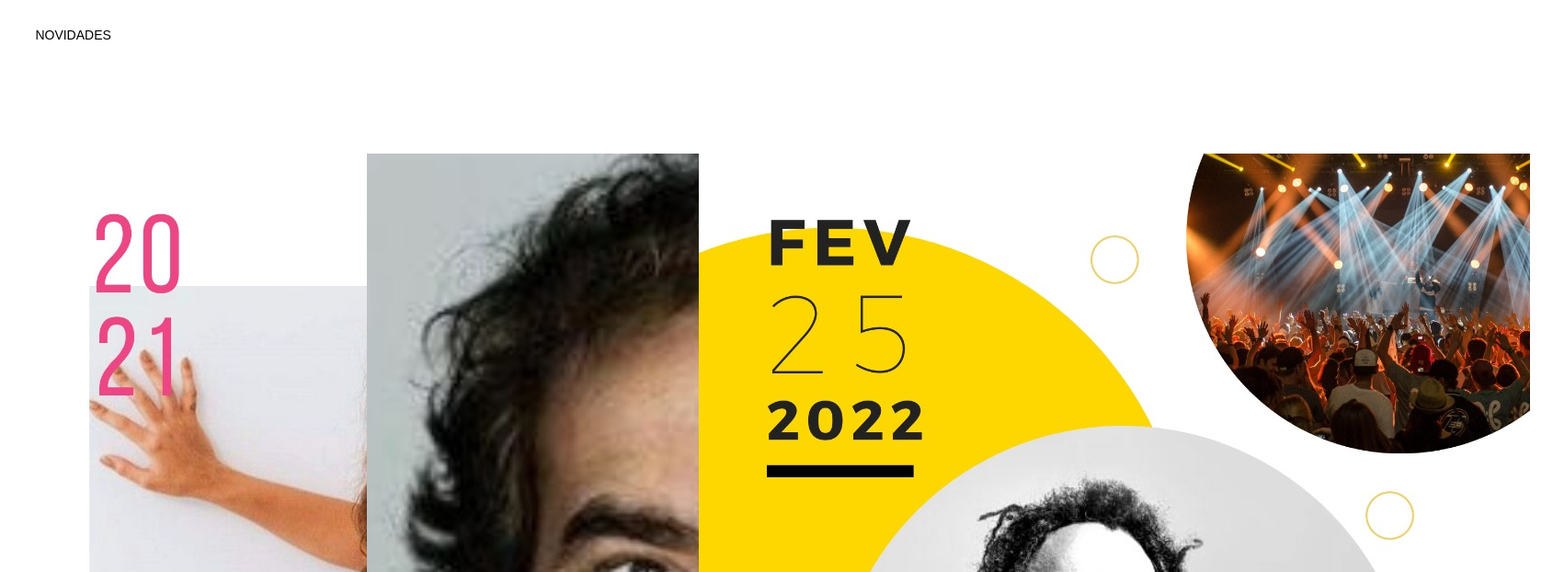
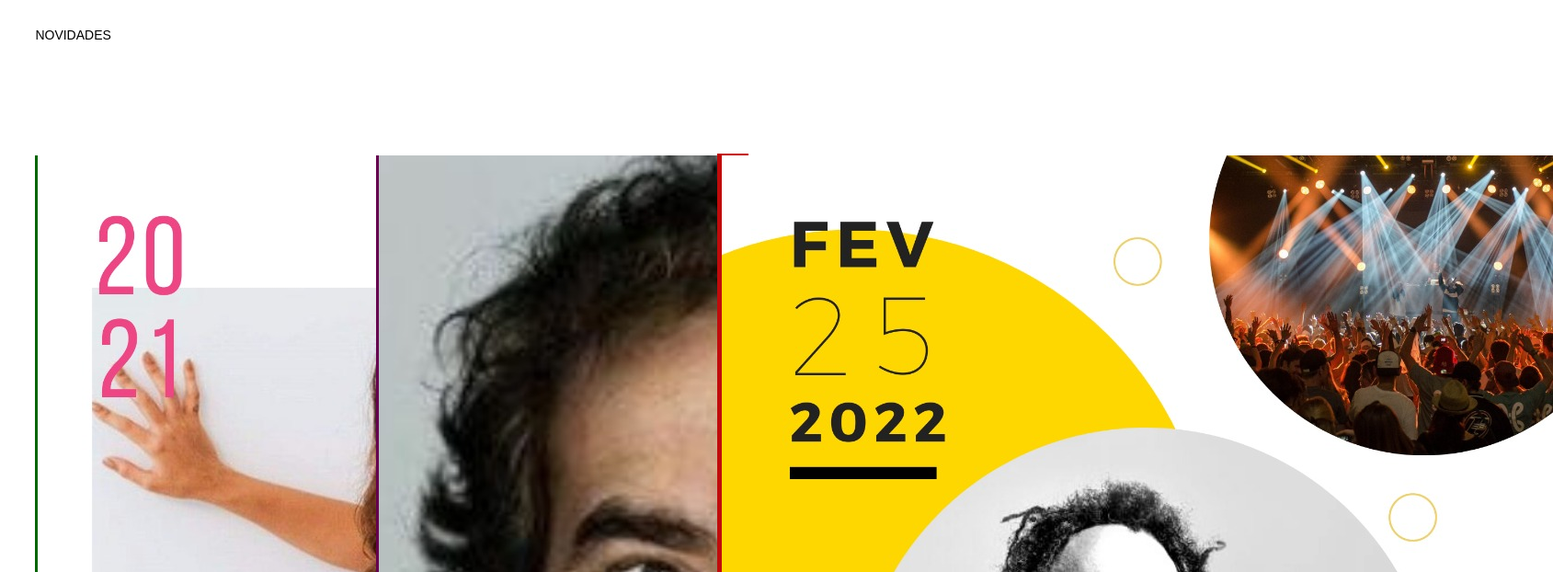
Before and after one commit to Elianars/Fatec_inter, a plain HTML site: page index.html in a window 1280 px wide. Shown: the part 378-1000 px from the top of the page at 92% size, 1689 px wide, since content can reach past the window. Drawn offline with Linux system fonts and the light colour scheme; a web font is replaced by a local one.

```diff
--- a/index.html
+++ b/index.html
@@ -77,9 +77,9 @@
             <section>
                 <p> NOVIDADES</p>
             <div class=principal>
-                <div class="box"><img src="imagem/anitta.jpg" alt="imagem com artista Annita  em HTML."></div>
-                <div class="box"><img src="imagem/marcelo.jpg" alt="imagem com artista Marcelo  em HTML."></div>
-                <div class="box"><img src="imagem/rapa.jpg" alt="imagem com artista Rapa  em HTML."></div>
+                <div class="box" id="div1"><img src="imagem/anitta.jpg" alt="imagem com artista Annita  em HTML."></div>
+                <div class="box" id="div2"><img src="imagem/marcelo.jpg" alt="imagem com artista Marcelo  em HTML."></div>
+                <div class="box" id="div3"><img src="imagem/rapa.jpg" alt="imagem com artista Rapa  em HTML."></div>
             </div>
 
 
--- a/style.css
+++ b/style.css
@@ -59,9 +59,10 @@ nav{
 
 #menu{
     list-style: none;
-    border: 1px solid #000;
+    border: 1px solid #fff;
     float: left;
     padding-left: 4%;
+    background-color: #000;
 }
 
 #menu li{
@@ -73,7 +74,7 @@ nav{
 
 #menu li a{
     font-family: arial, Helvetica, sans-serif;
-    color:#000;
+    color:#fff;
     text-decoration: none;
     padding: 5px 10px;
     display:block;
@@ -131,22 +132,56 @@ label[for="bt_menu"]{
 section{
     padding: 3%
 }
-.principal{
+/* .principal{
     background-color: midnightblue;
-}
-.box{
-    float:left;
+    width: 150px;
+	display: inline-block;
+    display: inline-block;
+} */
+
+
+
+/* div{
+    width: 100px;
+    height: 100px;
+    display: inline-block;
+} */
+
+ .box{
+    float:none;
     margin-left: none;
     margin-top: 10%;
     display: inline-block;
     width: 30%;
-    /* height:15%; */
-/*
+
+     /* height:15%;
+
     height: 50px;
 
     width: 150px;
 	display: inline-block;
     padding-left: 10%; */
+}
+
+#div1{
+    background-color:darkgreen;
+    padding-right:3px;  /*direito */
+    padding-left: 3px; /*esquerdo */
+}
+
+#div2{
+    background-color:rgb(100, 0, 78);
+    padding-right:3px;  /*direito */
+    padding-left: 3px; /*esquerdo */
+}
+#div3{
+    background-color:rgb(192, 11, 11);
+    padding-top: 2px;
+    border-bottom: 3px;
+    width: 2%;
+    padding-right:5px;  /*direito */
+    padding-left: 5px; /*esquerdo */
+    padding-bottom:10px;
 }
 
 #imagem{
```
